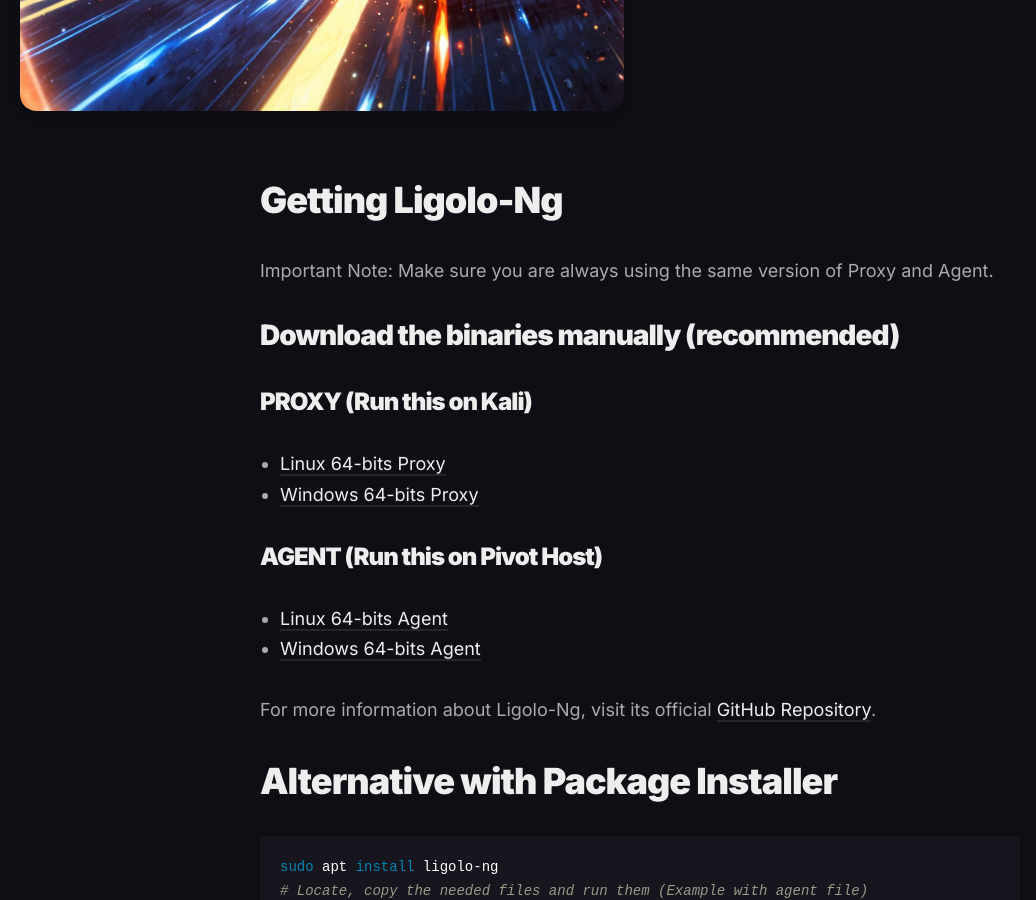
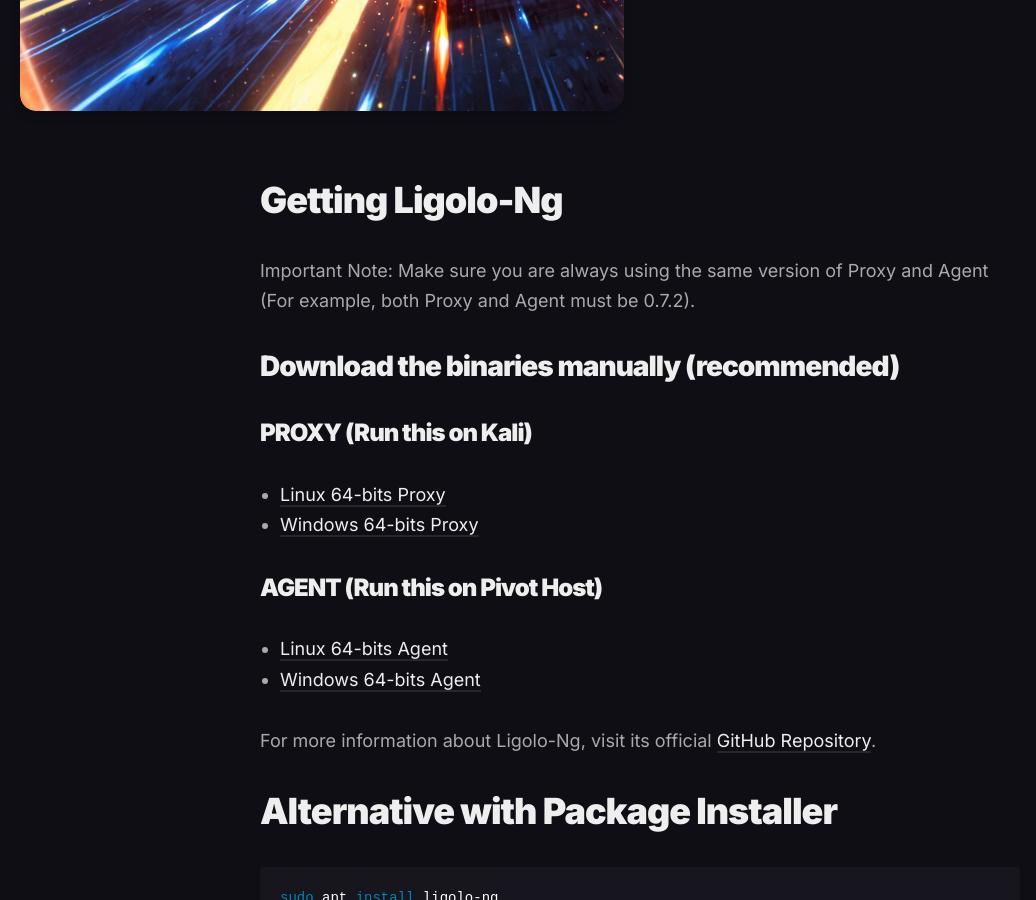
Before and after one commit to Vorkharium/vorkharium.github.io, a Jekyll site: the page built from _posts/2024-10-31-Ligolo-Ng-Cheatsheet.md, in a window 1280 px wide and 900 px high, scrolled down 583 px. Shown: the whole window, without its empty margins (0-1036 px from the left). Built offline with Jekyll 4.4.1, drawn with Linux system fonts in a browser that asks for light colours; comment, search, counter and statistics services are not loaded.

Commit message:
Update 2024-10-31-Ligolo-Ng-Cheatsheet.md

```diff
--- a/_posts/2024-10-31-Ligolo-Ng-Cheatsheet.md
+++ b/_posts/2024-10-31-Ligolo-Ng-Cheatsheet.md
@@ -7,7 +7,7 @@
 tags:   [Cheatsheets, Tools, Pivoting]
 ---
 # Getting Ligolo-Ng
-Important Note: Make sure you are always using the same version of Proxy and Agent.
+Important Note: Make sure you are always using the same version of Proxy and Agent (For example, both Proxy and Agent must be 0.7.2).
 
 ## Download the binaries manually (recommended)
 ### PROXY (Run this on Kali)
```
